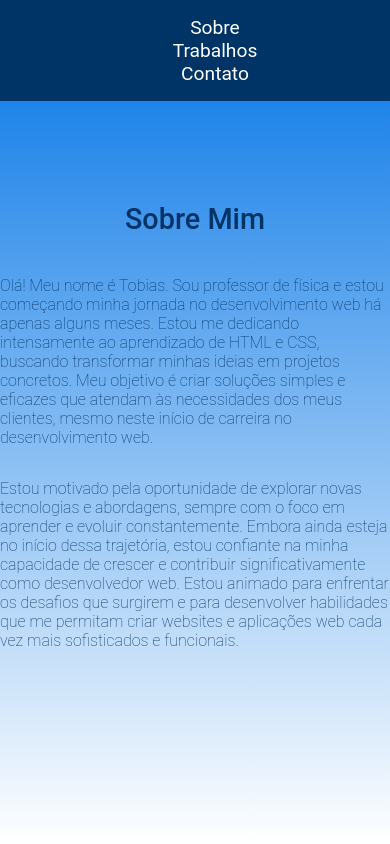
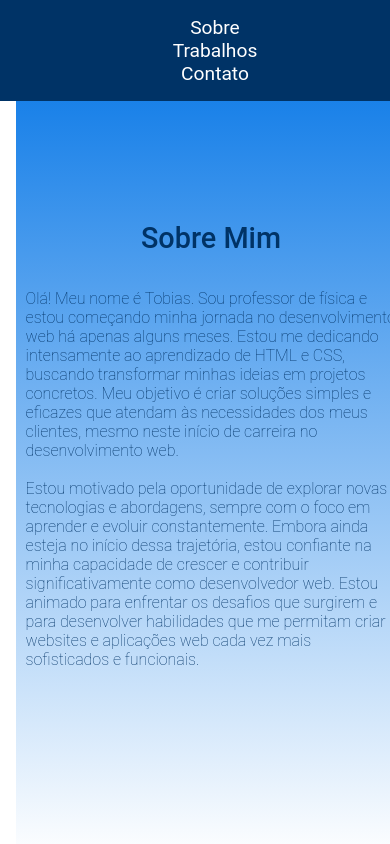
Before and after one commit to tobiasteles/projeto_site, a plain HTML site: page index.html in a window 390 px wide. Shown: the top 844 px of the page. Drawn offline with Linux system fonts and the light colour scheme.

Commit message:
adicionando margin

```diff
--- a/styles.css
+++ b/styles.css
@@ -43,7 +43,7 @@ a:hover {
   justify-content: center;
   background-color: #FFFFFF;
   background-image: linear-gradient(to bottom, #0073e6, #ffffff);
-  margin: auto;
+  margin: 1rem;
 }
 
 h1 {
@@ -140,7 +140,7 @@ h3 {
   color: #ffffff;
 }
 
-/* Media Queries para telas menores */
+
 @media (max-width: 800px) {
   a {
     font-size: 1.2em;
@@ -153,6 +153,7 @@ h3 {
 
   #welcome-section > p {
     font-size: 1.2rem;
+    margin: 0.8;
   }
 
   .projects {
@@ -197,6 +198,7 @@ h3 {
 
   #welcome-section > p {
     font-size: 1rem;
+    margin: 0.6rem;
   }
 
   .projects {
```
